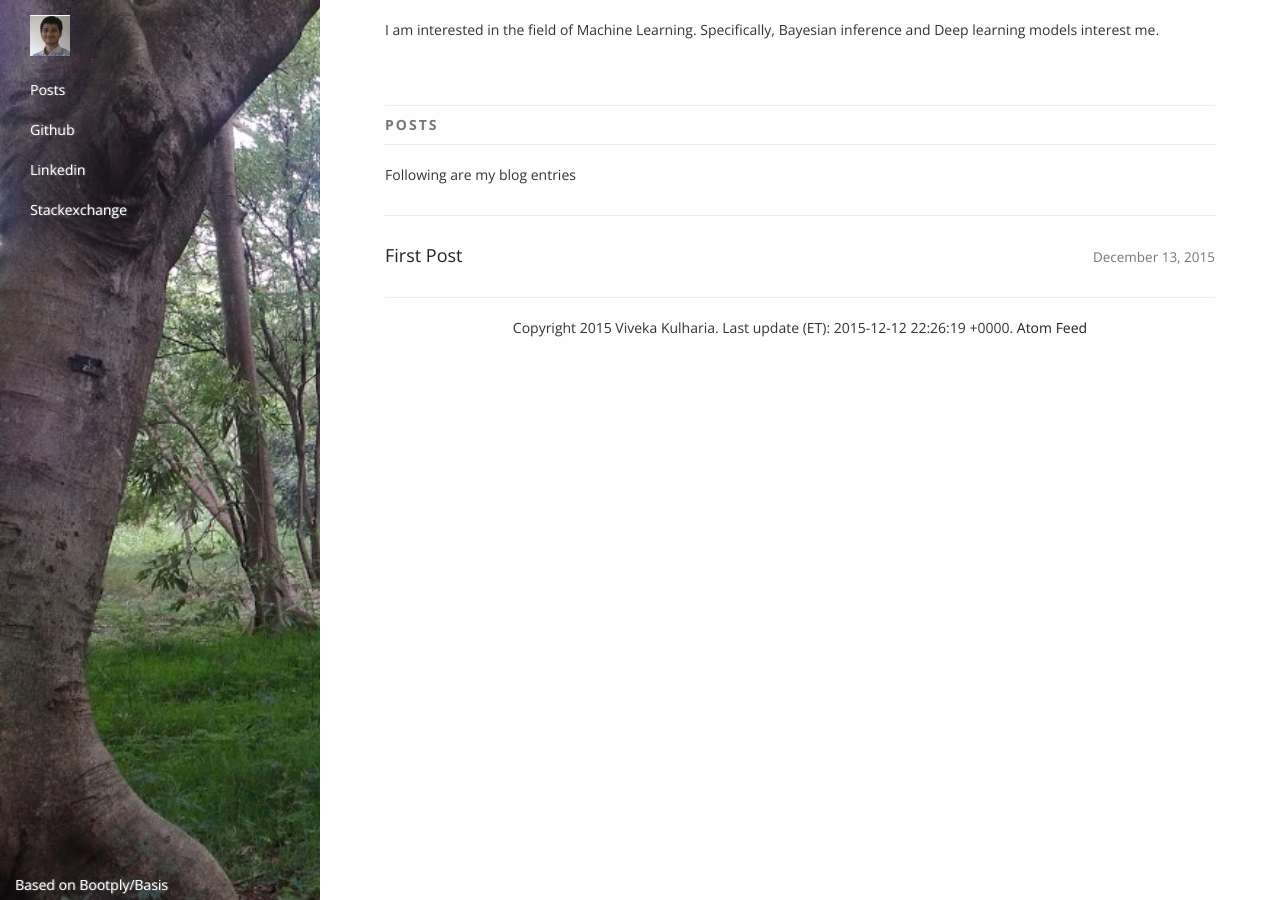
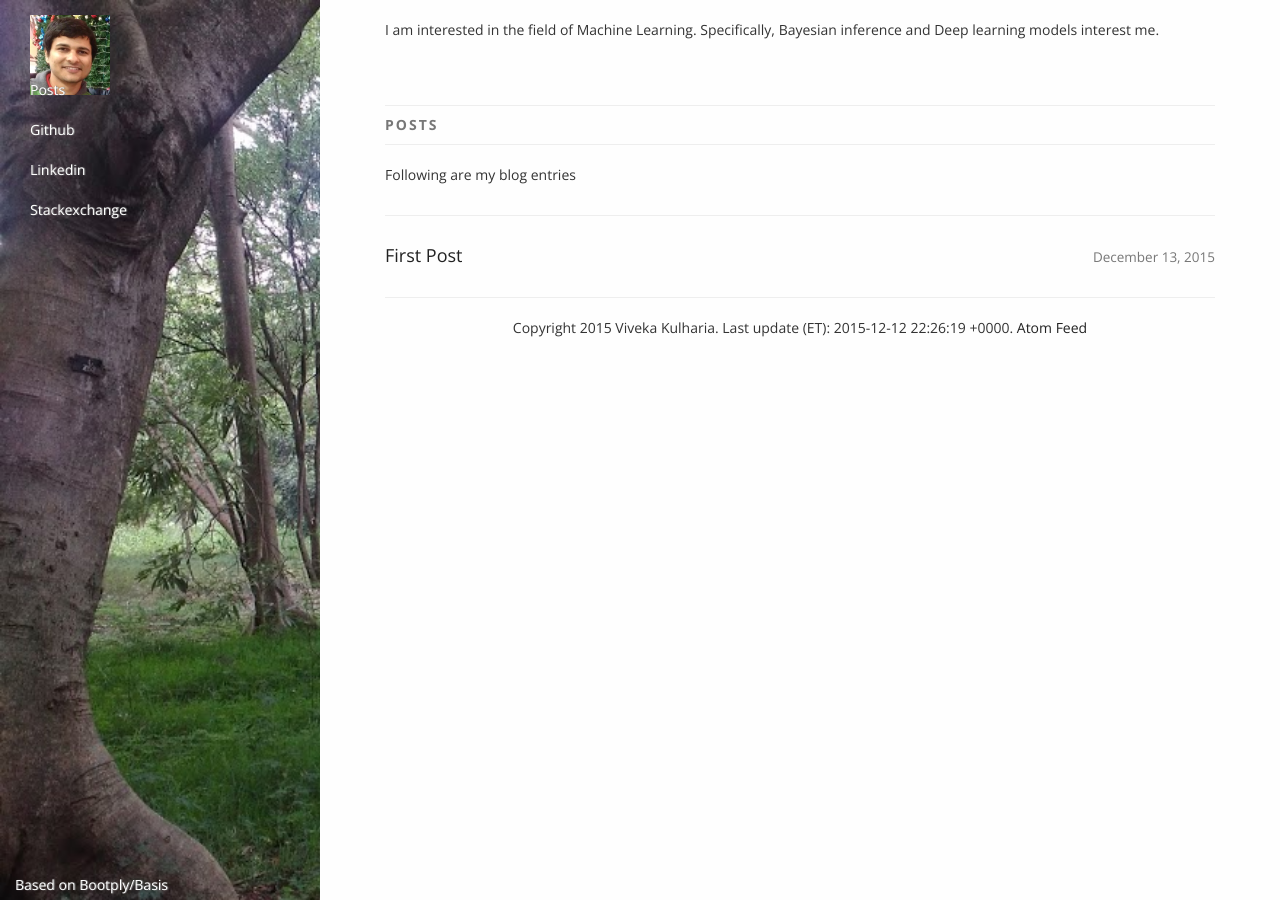
Before and after one commit to vivkul/vivkul.github.io, a Jekyll site: the page built from index.md, in a window 1280 px wide. Built offline with Jekyll 4.4.1, drawn with Linux system fonts in a browser that asks for light colours; nearby versions of some CDN libraries.

Commit message:
added profile pic

```diff
--- a/_layouts/base.html
+++ b/_layouts/base.html
@@ -186,7 +186,7 @@
 
             <!-- sidebar -->
             <div class="column col-sm-3" id="sidebar">
-                <a class="logo" href="/"><img src="/static/images/profile.jpg" alt="T" width="40" height="40"></a>
+                <a class="logo" href="/"><img src="/static/images/me.jpg" alt="T" width="80" height="80"></a>
                 <ul class="nav">
                     <li><a href="#posts">Posts</a>
                     </li>
```
Also changed, not shown: static/images/me.jpg (added).
